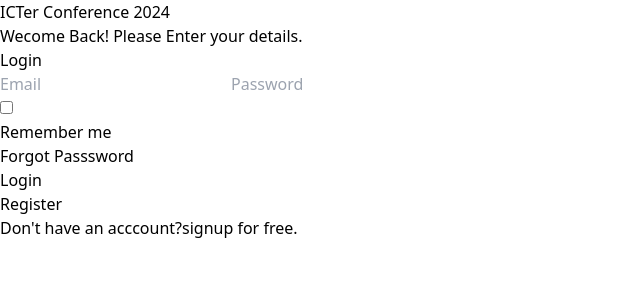
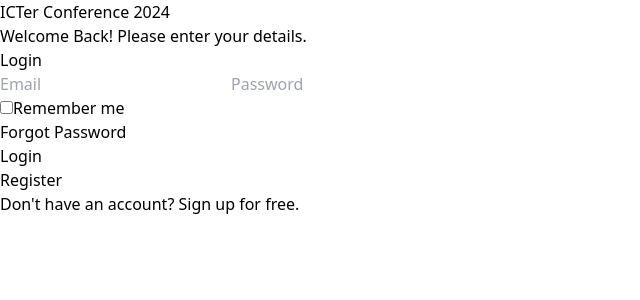
Before and after one commit to ProjectConfee/Confee-web-frontend, a React (Vite) app: page / in a window 1280 px wide. Shown: the top 300 px of the page, without its empty margins (0-640 px from the left). Built offline with nearby package versions, Linux system fonts and the light colour scheme.

Commit message:
login backend

```diff
--- a/src/App.tsx
+++ b/src/App.tsx
@@ -16,7 +16,7 @@
 import Schedule from './pages/sponsor/Schedule.tsx'
 // import Home from './Homepage'
 import Navbar from './components/Navbar';
-import Navbar_sponsor from './components/Navbar_sponsor.tsx';
+// import Navbar_sponsor from './components/Navbar_sponsor.tsx';
 
 import MainLayout from './layout/layout_main';
 import Layout_sponsor from './layout/layout_sponsor.tsx';
--- a/src/pages/Login.tsx
+++ b/src/pages/Login.tsx
@@ -1,55 +1,94 @@
+import { message } from 'antd';
+import React from 'react';
 
-// import LOGO  from '../assets/logo.png'
+interface LoginFormValues {
+    email: string;
+    password: string;
+}
 
-const Login = ()=>{
+const handleLogin = async (event: React.FormEvent<HTMLFormElement>) => {
+    event.preventDefault();
+    const formData = new FormData(event.currentTarget);
+    const loginData: LoginFormValues = {
+        email: formData.get('email') as string,
+        password: formData.get('password') as string,
+    };
+
+    try {
+        const response = await fetch('http://localhost:8080/auth/login', {
+            method: 'POST',
+            headers: {
+                'Content-Type': 'application/json',
+            },
+            body: JSON.stringify(loginData),
+        });
+        const data = await response.json();
+        if (data.statusCode === 200 ) {
+
+            message.success('Login successful!');
+
+            if(data.role === "PARTICIPANT"){
+                window.location.href = '/event';
+            }else if(data.role === "ADMIN"){
+                window.location.href = '/announcement_admin';
+            }
+
+            console.log('Login response:', data);
+            // Handle successful login, e.g., redirect to another page
+        } else {
+            message.error('Failed to login. Please check your credentials.');
+        }
+    } catch (error) {
+        message.error('An error occurred. Please try again.');
+        console.error('Login error:', error);
+    }
+};
+
+const Login: React.FC = () => {
     return (
-
         <div className='w-full h-screen flex item-start'>
-         <div className='realtive w-1/2 h-full  flex flex-col bg-[#050C9B]'>
-             {/* <img src={COVER_IMAGE} className='bg-cover w-1/2 h-1/2  '  /> */}
-
+            <div className='relative w-1/2 h-full flex flex-col bg-[#050C9B]'>
+                {/* <img src={COVER_IMAGE} className='bg-cover w-1/2 h-1/2' /> */}
             </div>
-
-            <div className='w-1/2 h-screen flex  bg -[#f5f5f5] flex-col p-20 justify-center  pl-10 pr-[10%] mt-[-50px]  mb-8'>
-                {/*<div className='absolute ml-[30%] w-20 mr-[70%] mb-[70%] mt-[30%] ' >*/}
-                {/*    <img src={LOGO} className='bg-cover w-full h-full ' /></div>*/}
-                <h1 className='text-4xl text-[#060606] font-semibold mt-[10%]  text-center'>ICTer Conference 2024 </h1>
-                <div className='w-full flex flex-col '>
-
-                    <p className='text-sm mb-4 text-center'>Wecome Back! Please Enter your details.</p>
-                    <h3 className='text-2xl font-semibold mb-4 text-center '>Login</h3>
-
-
+            <div className='w-1/2 h-screen flex bg-[#f5f5f5] flex-col p-20 justify-center pl-10 pr-[10%] mt-[-50px] mb-8'>
+                <h1 className='text-4xl text-[#060606] font-semibold mt-[10%] text-center'>ICTer Conference 2024</h1>
+                <div className='w-full flex flex-col'>
+                    <p className='text-sm mb-4 text-center'>Welcome Back! Please enter your details.</p>
+                    <h3 className='text-2xl font-semibold mb-4 text-center'>Login</h3>
                 </div>
-                <div className='w-full flex flex-col mb-8'>
+                <form onSubmit={handleLogin} className='w-full flex flex-col mb-8'>
                     <input
                         type="email"
+                        name="email"
                         placeholder="Email"
-                      className='w-full text-black py-4  bg-transparent border-b outline-black focus:outline-none'/>
+                        className='w-full text-black py-4 bg-transparent border-b outline-black focus:outline-none'
+                    />
                     <input
-                      type="Password"
+                        type="password"
+                        name="password"
                         placeholder="Password"
-                      className='w-full text-black py-4  bg-transparent border-b outline-black focus:outline-none'/>
+                        className='w-full text-black py-4 bg-transparent border-b outline-black focus:outline-none'
+                    />
+                    <div className='w-full flex items-center justify-between mt-4'>
+                        <div className='w-full flex items-center'>
+                            <input type="checkbox" className='w-4 h-4 mr-2' id="rememberMe" name="rememberMe" />
+                            <label htmlFor="rememberMe" className='text-sm'>Remember me</label>
                         </div>
-                <div className='w-full flex items-center justify-between'>
-                    <div className='w-full flex items-center mt-[-5%]'>
-                        <input type="checkbox" className='w-4 h-4 mr-2'/>
-                        <p className='text-sm'>Remember me </p>
-                    </div>
-                    <p className='text-sm  font-medium whitespace-nowrap cursor-pointer underline underline-offset-2 mt-[-5%]'>Forgot Passsword</p>
+                        <p className='text-sm font-medium whitespace-nowrap cursor-pointer underline underline-offset-2'>Forgot Password</p>
                     </div>
                     <div className='w-full flex flex-col mb-[5%] mt-[5%]'>
-                    <button className='w-full text-white bg-[#060606] rounded-md p-4  font-semibold text-center flex items-center justify-center mt-[5%] '>Login</button></div><div>
+                        <button type="submit" className='w-full text-white bg-[#060606] rounded-md p-4 font-semibold text-center flex items-center justify-center mt-[5%]'>Login</button>
+                    </div>
+                </form>
+                <div className='w-full flex flex-col items-center'>
                     <button className='w-full text-[#060606] bg-white border border-black font-semibold rounded-md p-4 text-center flex items-center justify-center'>Register</button>
-                </div>
-                <div></div>
-
                     <div className='w-full flex items-center justify-center mt-[5%]'>
-                    <p className='tex-sm font-normal text-black'>Don't have an acccount?<span className='font-semibold underline underline-offset-2 cursor pointer  '>signup for free.</span></p>
+                        <p className='text-sm font-normal text-black'>Don't have an account? <span className='font-semibold underline underline-offset-2 cursor-pointer'>Sign up for free.</span></p>
                     </div>
                 </div>
+            </div>
+        </div>
+    );
+};
 
-        </div>
-    )
-}
 export default Login;
--- a/src/pages/event/Sign_up.tsx
+++ b/src/pages/event/Sign_up.tsx
@@ -27,15 +27,15 @@
     title: string;
     name: string;
     contactNumber: string;
-    emailAddress: string;
+    email: string;
     username: string;
     dateOfBirth: string;
     password: string;
     jobTitle: string;
-    organizationUniversity: string;
+    organization: string;
     country: string;
     numberOfPreviousAttendance: number;
-    researchInterests: string;
+    researchInterest: string;
     mealPreference: string;
     accessibilityNeeds: boolean;
 }
@@ -44,15 +44,15 @@
     title: '',
     name: '',
     contactNumber: '',
-    emailAddress: '',
+    email: '',
     username: '',
     dateOfBirth: '',
     password: '',
     jobTitle: '',
-    organizationUniversity: '',
+    organization: '',
     country: '',
     numberOfPreviousAttendance: 1,
-    researchInterests: '',
+    researchInterest: '',
     mealPreference: '',
     accessibilityNeeds: false,
 };
@@ -132,7 +132,7 @@
                             <label>Email Address</label>
                         </div>
                         <div>
-                            <Form.Item name="emailAddress">
+                            <Form.Item name="email">
                                 <Input placeholder="Enter your email address" />
                             </Form.Item>
                         </div>
@@ -217,7 +217,7 @@
                             <label>Organization/University</label>
                         </div>
                         <div>
-                            <Form.Item name="organizationUniversity">
+                            <Form.Item name="organization">
                                 <Input placeholder="Enter your organization/university" />
                             </Form.Item>
                         </div>
@@ -326,7 +326,7 @@
         const finalValues = { ...formValues, ...values };
         console.log('Received values of form:', finalValues);
         try {
-            const response = await fetch('http://localhost:8080/api/participant/signup', {
+            const response = await fetch('http://localhost:8080/auth/register', {
                 method: 'POST',
                 headers: {
                     'Content-Type': 'application/json',
```
Lines whose indentation alone changed are shown as unchanged.
